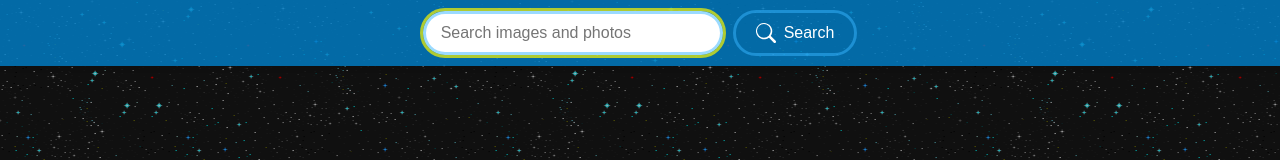
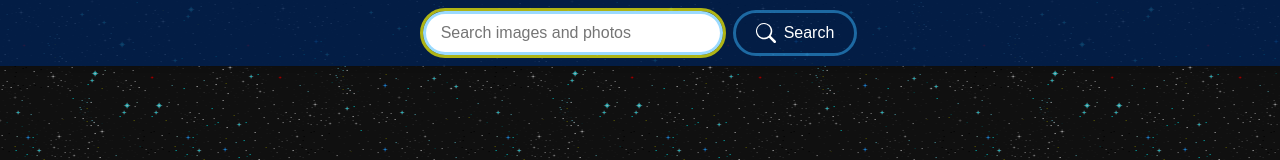
Before and after one commit to ziukoff1985/goit-react-hw-04, a React (Vite) app: page / in a window 1280 px wide. Shown: the top 160 px of the page. Built offline with nearby package versions, Linux system fonts and the light colour scheme.

Commit message:
changed transitions

```diff
--- a/src/components/SearchBar/SearchBar.module.css
+++ b/src/components/SearchBar/SearchBar.module.css
@@ -1,46 +1,9 @@
-/* .header {
-  position: fixed;
-  top: 0;
-  left: 0;
-  width: 100%;
-  background-color: #f5f5f5;
-  padding: 10px;
-  text-align: center;
-  box-shadow: 0 2px 5px rgba(0, 0, 0, 0.1);
-  z-index: 1000;
-}
-
-.form {
-  display: inline-block;
-}
-
-.input {
-  padding: 5px;
-  width: 300px;
-  border: 1px solid #ccc;
-  border-radius: 4px;
-}
-
-.button {
-  margin-left: 10px;
-  padding: 5px 10px;
-  background-color: #007bff;
-  color: white;
-  border: none;
-  border-radius: 4px;
-  cursor: pointer;
-}
-
-.button:hover {
-  background-color: #0056b3;
-} */
-
 .header {
   position: fixed;
   top: 0;
   left: 0;
   width: 100%;
-  background-color: rgba(0, 129, 204, 0.8);
+  background-color: rgba(0, 33, 83, 0.8);
   padding: 10px;
   text-align: center;
   box-shadow: 0 2px 5px rgba(0, 0, 0, 0.1);
@@ -58,6 +21,7 @@
   width: 300px;
   border: 3px solid rgba(56, 182, 255, 0.5);
   border-radius: 50px;
+  transition: all 0.2s ease;
 }
 
 .input:active,
@@ -96,7 +60,7 @@
 
 .button:hover:before {
   width: 100%; /* Розтягується на всю ширину кнопки при наведенні */
-  background: rgba(248, 244, 10, 0.7); /* Насичений рожевий */
+  background: rgb(0, 0, 0); /* Насичений рожевий */
 }
 
 .button span {
```
